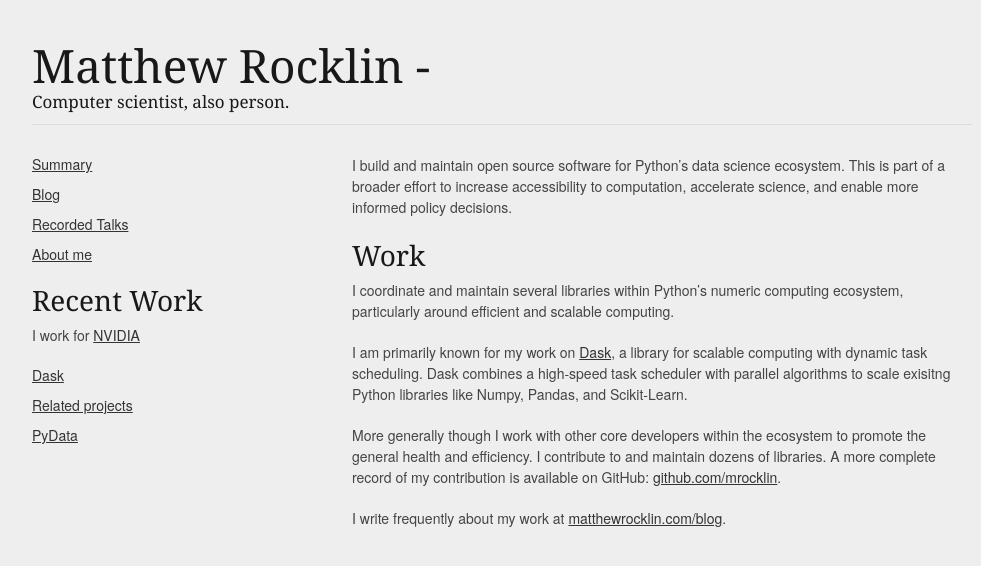
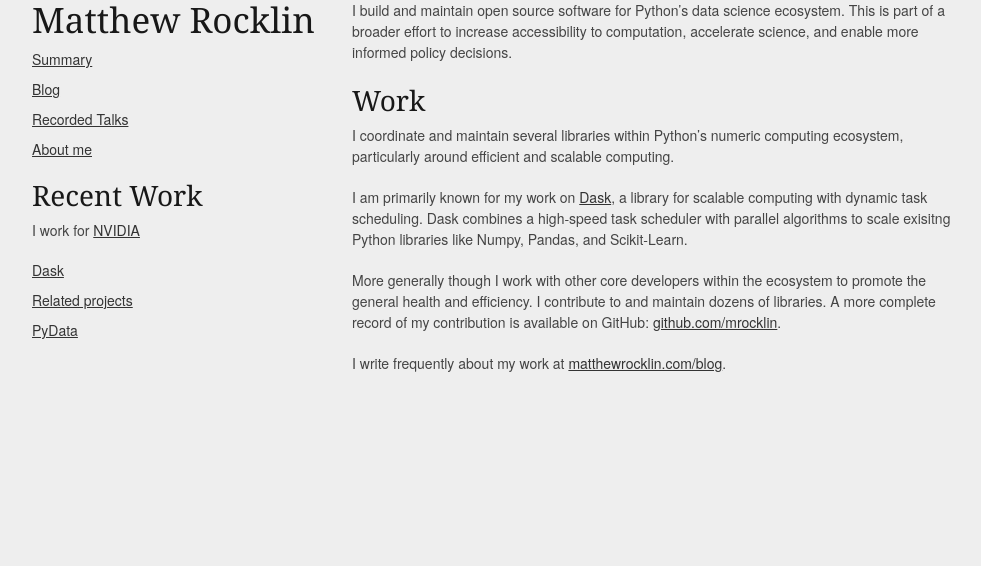
Before and after one commit to mrocklin/mrocklin.github.io, a Jekyll site: the page built from index.md, in a window 1280 px wide. Shown: the top 566 px of the page, without its empty margins (138-1119 px from the left). Built offline with Jekyll 4.4.1, drawn with Linux system fonts in a browser that asks for light colours.

Commit message:
Move title to left bar

```diff
--- a/_layouts/default.html
+++ b/_layouts/default.html
@@ -44,12 +44,6 @@
 
 <div class="container">
 
-  <div class="sixteen columns">
-    <h1 class="remove-bottom" style="margin-top: 40px">Matthew Rocklin - {{ page.title }} </h1>
-    <h5><it>Computer scientist, also person.</it></h5>
-    <hr />
-  </div>
-
   <div class="one-third column">
     {% capture leftbar %}{% include leftbar.md %}{% endcapture %}
     {{ leftbar | markdownify }}
```
Also changed, not shown: _includes/leftbar.md (+3 -0 lines).
